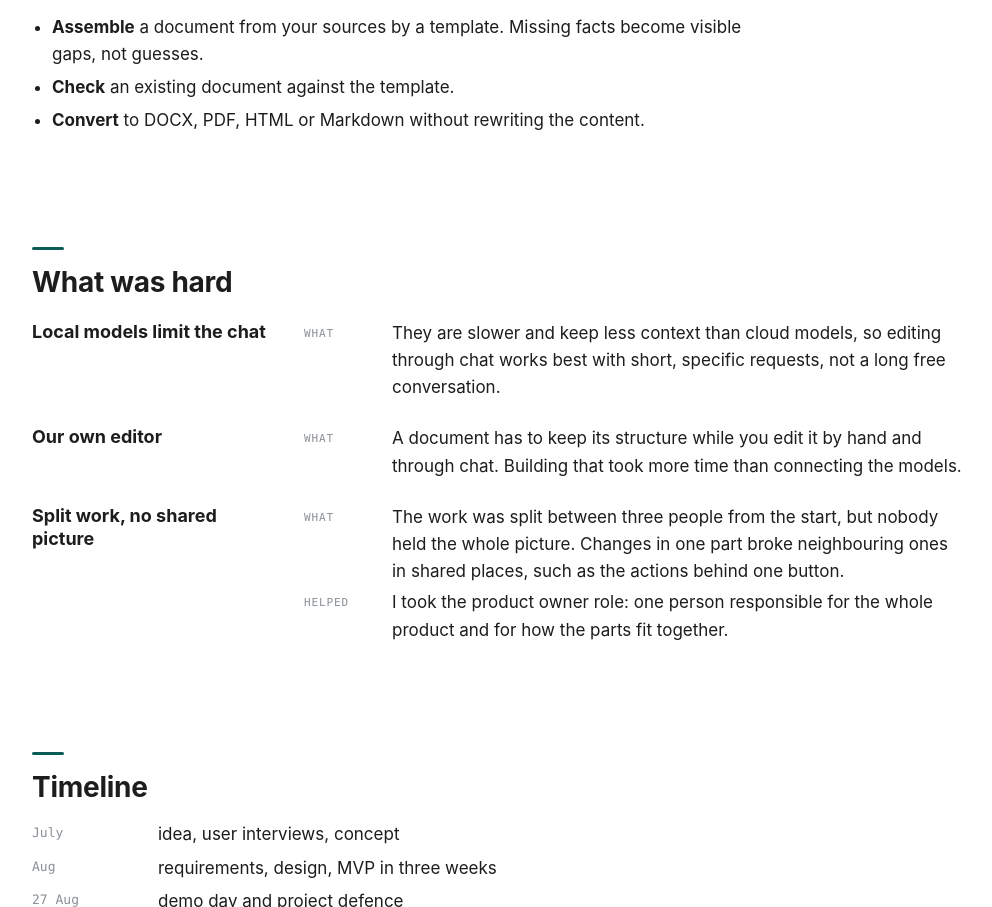
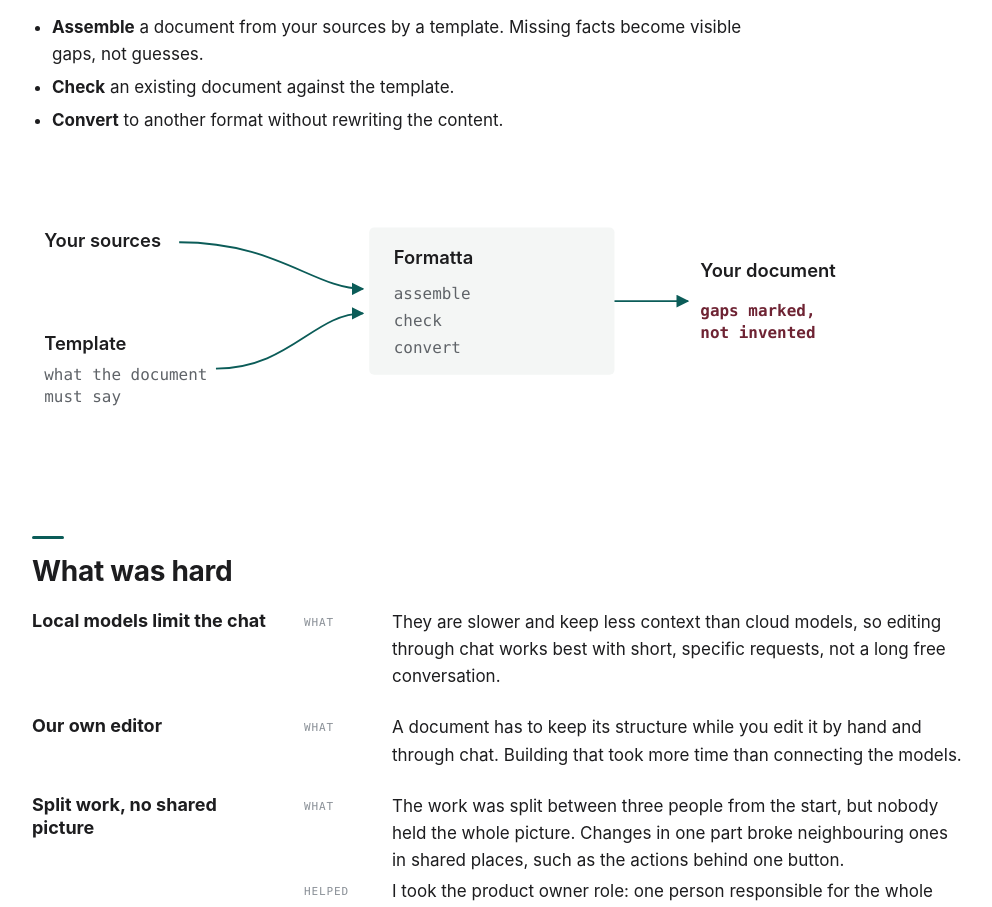
Before and after one commit to arechowska/formatta, a plain HTML site: page index.html in a window 1280 px wide. Shown: the part 1042-1949 px from the top of the page, without its empty margins (142-1134 px from the left). Drawn offline with Linux system fonts and the light colour scheme.

Commit message:
Product diagram; no formats

```diff
--- a/index.html
+++ b/index.html
@@ -155,7 +155,43 @@ html{scroll-behavior:smooth}
 </section>
 <section>
   <h2>What it does</h2>
-  <ul><li><b>Assemble</b> a document from your sources by a template. Missing facts become visible gaps, not guesses.</li><li><b>Check</b> an existing document against the template.</li><li><b>Convert</b> to DOCX, PDF, HTML or Markdown without rewriting the content.</li></ul>
+  <ul><li><b>Assemble</b> a document from your sources by a template. Missing facts become visible gaps, not guesses.</li><li><b>Check</b> an existing document against the template.</li><li><b>Convert</b> to another format without rewriting the content.</li></ul>
+  <div class="diagram" role="img" aria-label="Your sources and a template go into Formatta, which assembles, checks and converts; the result is your document with gaps marked, not invented">
+    <svg viewBox="0 0 760 230" xmlns="http://www.w3.org/2000/svg" font-family="ui-monospace,SFMono-Regular,Menlo,Consolas,monospace" font-size="13">
+      <defs>
+        <marker id="fa" viewBox="0 0 10 10" refX="9" refY="5" markerWidth="7" markerHeight="7" orient="auto"><path d="M0,0 L10,5 L0,10 z" fill="var(--accent)"/></marker>
+      </defs>
+      <g fill="var(--text)">
+        <text x="10" y="76" font-weight="600" font-family="-apple-system,Segoe UI,Roboto,Arial,sans-serif" font-size="15">Your sources</text>
+      </g>
+      <g fill="var(--muted)">
+        <text x="10" y="160" fill="var(--text)" font-weight="600" font-family="-apple-system,Segoe UI,Roboto,Arial,sans-serif" font-size="15">Template</text>
+        <text x="10" y="184">what the document</text>
+        <text x="10" y="202">must say</text>
+      </g>
+      <g stroke="var(--accent)" stroke-width="1.5" fill="none" marker-end="url(#fa)">
+        <path d="M120 72 C 200 72, 230 110, 270 110"/>
+        <path d="M150 175 C 210 175, 230 130, 270 130"/>
+      </g>
+      <rect x="275" y="60" width="200" height="120" rx="4" fill="var(--band)"/>
+      <g fill="var(--text)">
+        <text x="295" y="90" font-weight="600" font-family="-apple-system,Segoe UI,Roboto,Arial,sans-serif" font-size="15">Formatta</text>
+      </g>
+      <g fill="var(--muted)">
+        <text x="295" y="118">assemble</text>
+        <text x="295" y="140">check</text>
+        <text x="295" y="162">convert</text>
+      </g>
+      <g stroke="var(--accent)" stroke-width="1.5" fill="none" marker-end="url(#fa)">
+        <path d="M475 120 L535 120"/>
+      </g>
+      <g fill="var(--text)">
+        <text x="545" y="100" font-weight="600" font-family="-apple-system,Segoe UI,Roboto,Arial,sans-serif" font-size="15">Your document</text>
+        <text x="545" y="132" fill="var(--wine)" font-weight="600">gaps marked,</text>
+        <text x="545" y="150" fill="var(--wine)" font-weight="600">not invented</text>
+      </g>
+    </svg>
+  </div>
 </section>
 <section>
   <h2>What was hard</h2>
```
